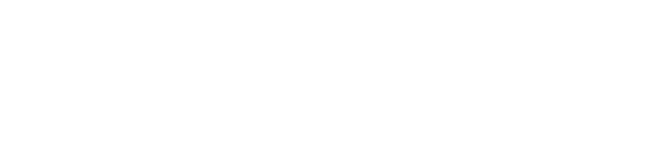
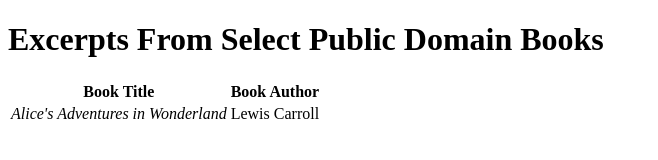
Before and after one commit to A231-afk/itm356_lab3, a plain HTML site: page index.html in a window 1280 px wide. Shown: the whole page, without its empty margins (0-658 px from the left). Drawn offline with Linux system fonts and the light colour scheme.

Commit message:
modified:   index.html

```diff
--- a/index.html
+++ b/index.html
@@ -6,6 +6,25 @@
     <title>Excerpts From Select Public Domain Books</title>
 </head>
 <body>
+    <h1>Excerpts From Select Public Domain Books</h1>
+    <table>
+        <tr>
+            <th>Book Title</th>
+            <th>Book Author</th>
+        </tr>
+        <tr>
+            <td><em>Alice's Adventures in Wonderland</em></td>
+            <td>Lewis Carroll</td>
+    </table>
+</body>
+         </tr>
+
+
+
+
+
+
+
 
 </body>
 </html>
```
